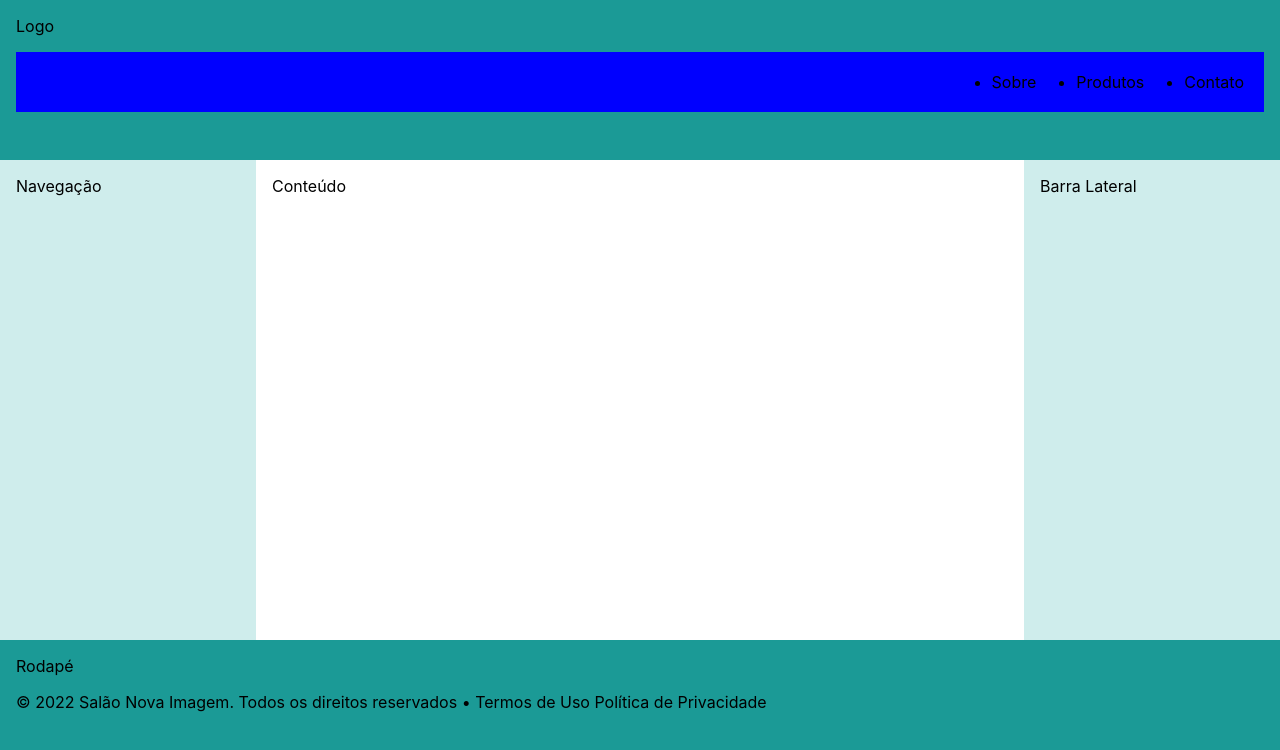
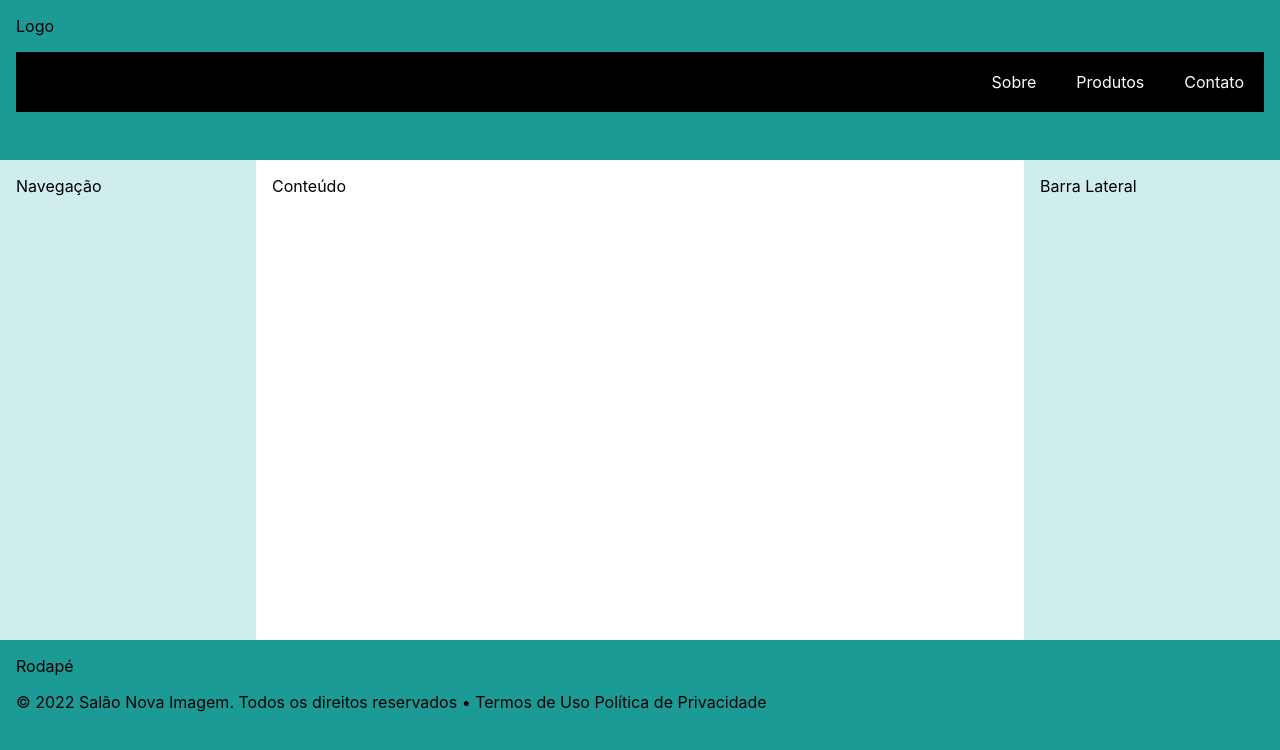
Before and after one commit to vilmarmoraes/barbearia, a Next.js app: page / in a window 1280 px wide. Shown: the top 750 px of the page. Built offline with nearby package versions, Linux system fonts and the light colour scheme.

Commit message:
Adicionado arquivo home module

```diff
--- a/pages/index.tsx
+++ b/pages/index.tsx
@@ -13,7 +13,7 @@ export default function Home() {
 
       <body className={styles.body}>
         <header className={styles.header}>
-          <a href="/">Logo</a>
+          <a href="/Logo_nova_imagem_png.png">Logo</a>
           <nav className={styles.navmenu}>
             <ul>
               <li><a href="/">Sobre</a></li>
--- a/styles/Home.module.css
+++ b/styles/Home.module.css
@@ -15,11 +15,13 @@
     display: flex;
     flex-direction: row;
     justify-content: flex-end;
-    background-color: blue;
+    background-color: #000;
 }
 
 .navmenu ul li {
     margin: 20px;
+    color: white;
+    list-style-type: none;
 }
 
 #main {
```
